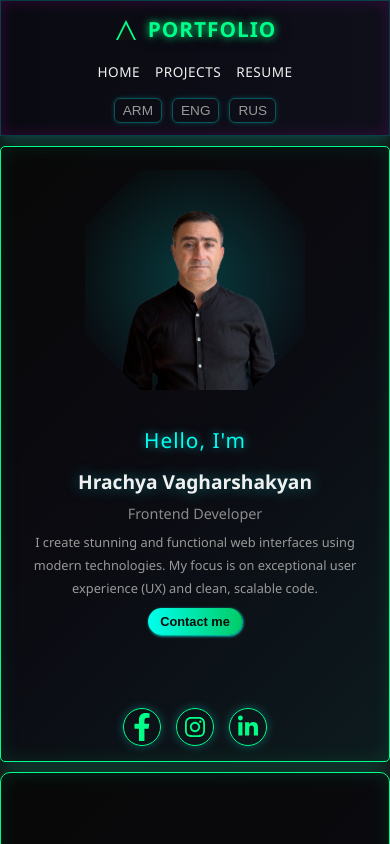
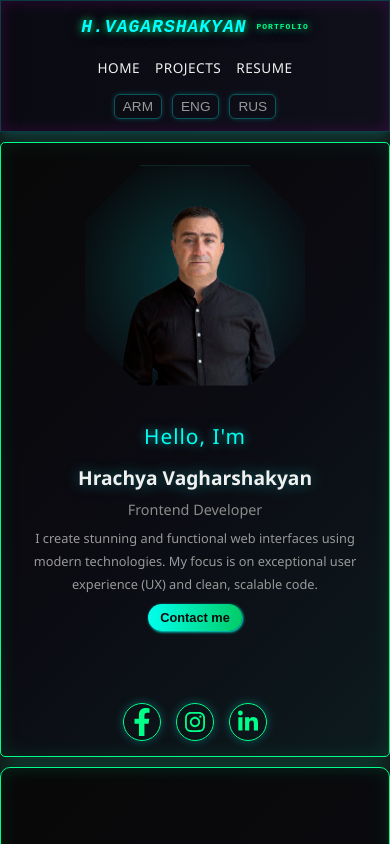
Before and after one commit to Hrach80/hrach-cv, a React (Vite) app: page / in a window 390 px wide. Shown: the top 844 px of the page. Built offline with nearby package versions, Linux system fonts and the light colour scheme.

Commit message:
hrach-log

```diff
--- a/src/components/Header/Header.jsx
+++ b/src/components/Header/Header.jsx
@@ -11,10 +11,7 @@ const Header = () => {
         <header className="header">
             <div className="header__logo">
                 <a href="#home">
-                    <svg width="24" height="24" viewBox="0 0 24 24" fill="none" xmlns="http://www.w3.org/2000/svg">
-                        <path d="M12 2L2 22H22L12 2Z" fill="var(--color-primary)" />
-                        <path d="M12 6L4 22H20L12 6Z" fill="#121212" />
-                    </svg>
+                    <strong>H.vagarshakyan</strong>
                     Portfolio
                 </a>
             </div>
--- a/src/components/Header/Header.scss
+++ b/src/components/Header/Header.scss
@@ -28,8 +28,9 @@
 
   /* Լոգո */
   &__logo a {
-    font-size: 1.6rem;
+    font-size: 1rem;
     font-weight: 700;
+    font-family: 'Courier New', Courier, monospace;
     color: var(--color-primary);
     display: flex;
     align-items: center;
@@ -38,6 +39,12 @@
     text-transform: uppercase;
     text-shadow: 0 0 8px var(--color-primary), 0 0 15px var(--color-secondary);
     transition: all var(--transition-speed) ease-in-out;
+    strong{
+      color: rgb(0, 255, 255);
+      font-size: 26px;
+      font-style: italic;
+      font-family: 'Courier New', Courier, monospace;
+    }
 
     &:hover {
       color: var(--color-accent);
@@ -69,6 +76,7 @@
       font-size: 0.95rem;
       letter-spacing: 0.5px;
       transition: color var(--transition-speed), transform var(--transition-speed);
+
 
       &::after {
         content: '';
@@ -149,8 +157,13 @@
     border-radius: 0;
 
     &__logo a {
-      font-size: 1.3rem;
+      font-size: 0.5rem;
+            strong {
+                font-size: 18px;
+                font-style: italic;
+              }
     }
+
 
     &__nav {
       flex-wrap: wrap;
```
Also changed, not shown: src/assets/logo.jpg (added).
